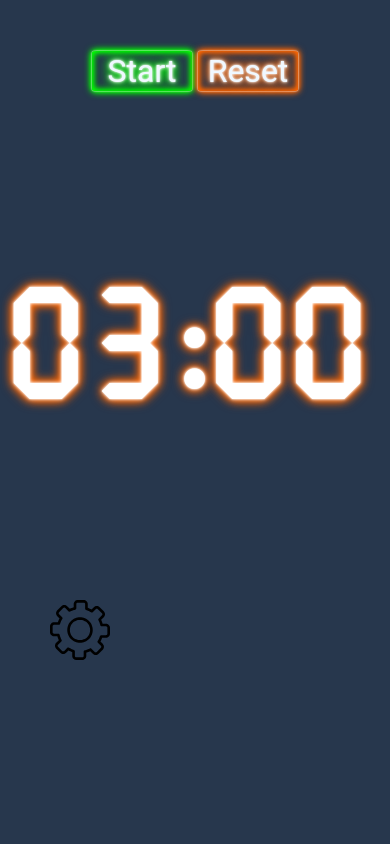
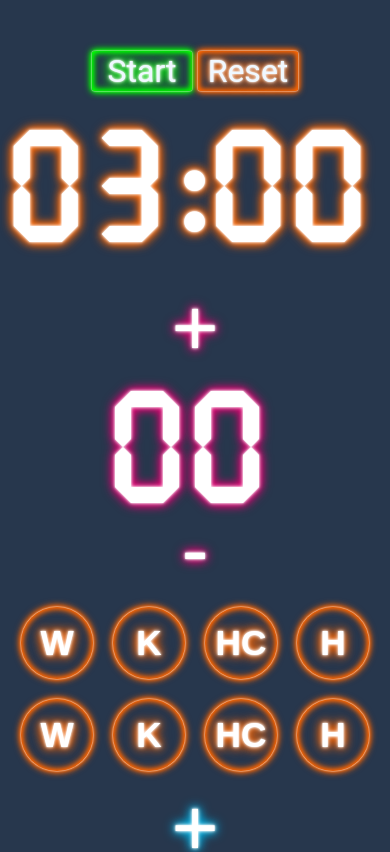
Before and after one commit to gugabgta/karate-scoreboard, a React (Create React App) app: page / in a window 390 px wide. Shown: the top 852 px of the page. Built offline with nearby package versions, Linux system fonts and the light colour scheme; the HTML template or start-up script is replaced by a standard one.

Commit message:
fix/responsiveness: add @media to handle mobile screens

```diff
--- a/src/App.css
+++ b/src/App.css
@@ -1,9 +1,8 @@
 .App {
   text-align: center;
   background-color: #27374D;
-  height: 100vh;
-  width: 100vw;
-  overflow: hidden;
+  overflow-x: hidden;
+  min-height: 100vh;
 }
 
 .timer-controls {
@@ -29,3 +28,15 @@
     flex-direction: row;
     justify-content: center;
 }
+
+@media only screen and (max-width: 1000px) {
+    .container {
+            width: 100%;
+            display: flex;
+            flex-direction: column;
+            justify-content: center;
+        }
+        .time {
+            order: -1
+        }
+}
--- a/src/App.jsx
+++ b/src/App.jsx
@@ -70,7 +70,9 @@ function App() {
                         flags={aka_penalties}
                     />
                 </div>
-                <Timer value={time} />
+                <div className='time'>
+                    <Timer value={time} />
+                </div>
                 <div className='score'>
                     <Counter
                         sum={() => setAoCounter(noLessThanZero(ao_counter + 1))}
```
